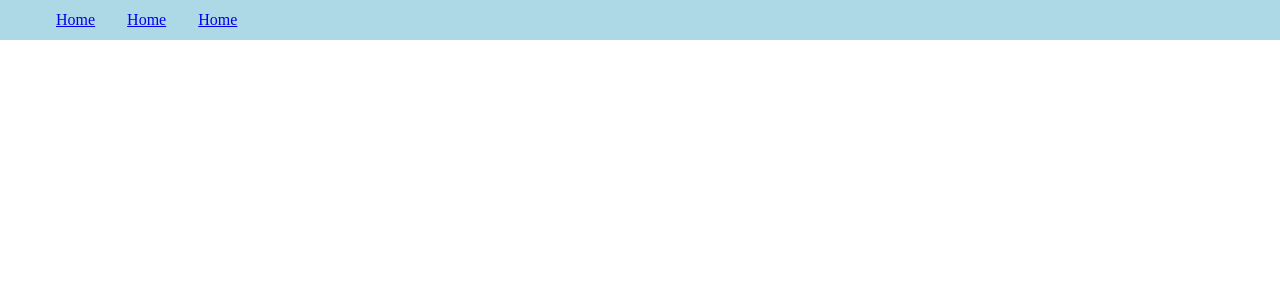
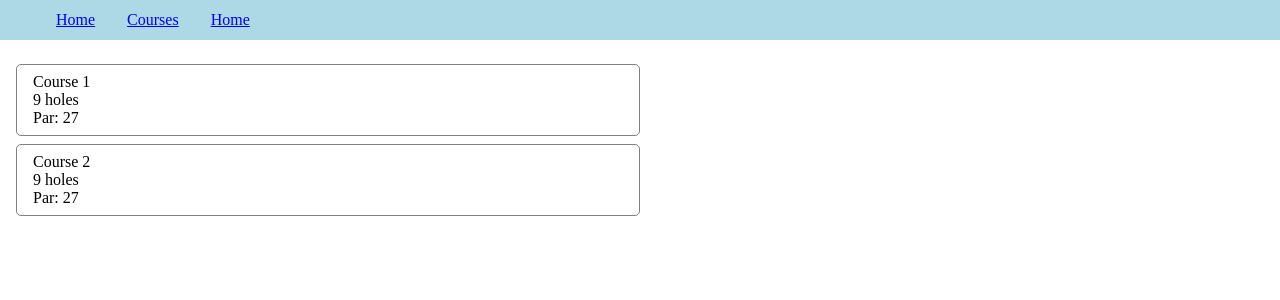
Before and after one commit to PatrickGHub/swing-tracker, a React (Create React App) app: page /courses in a window 1280 px wide. Before the commit this address had no page. Shown: the top 300 px of the page. Built offline with nearby package versions, Linux system fonts and the light colour scheme.

Commit message:
Add courses route

```diff
--- a/src/Routes.tsx
+++ b/src/Routes.tsx
@@ -1,6 +1,7 @@
 import { BrowserRouter, Route, Routes as Switch } from 'react-router-dom'
 import Navigation from './components/Navigation'
 import Home from './routes/Home'
+import Courses from './routes/Courses'
 
 const Routes = () => (
   <BrowserRouter>
@@ -10,6 +11,7 @@ const Routes = () => (
     <main>
       <Switch>
         <Route path='/' element={ <Home /> } />
+        <Route path='/courses' element={ <Courses /> } />
       </Switch>
     </main>
   </BrowserRouter>
--- a/src/components/Navigation/index.tsx
+++ b/src/components/Navigation/index.tsx
@@ -9,7 +9,7 @@ const Navigation = () => {
           <Link to='/'>Home</Link>
         </li>
         <li>
-          <Link to='/'>Home</Link>
+          <Link to='/courses'>Courses</Link>
         </li>
         <li>
           <Link to='/'>Home</Link>
--- /dev/null
+++ b/src/routes/Courses.tsx
@@ -0,0 +1,126 @@
+import { ICourseData } from '../ts/interfaces'
+import CourseCard from '../components/CourseCard'
+import '../scss/courses.scss'
+
+const Courses = () => {
+  const coursesData = [
+    {
+      name: 'Course 1',
+      holes: 9,
+      par: 27,
+      yards: 1100,
+      holesData: [
+        {
+          hole: 1,
+          yards: 101,
+          par: 3
+        },
+        {
+          hole: 2,
+          yards: 102,
+          par: 3
+        },
+        {
+          hole: 3,
+          yards: 103,
+          par: 3
+        },
+        {
+          hole: 4,
+          yards: 104,
+          par: 3
+        },
+        {
+          hole: 5,
+          yards: 105,
+          par: 3
+        },
+        {
+          hole: 6,
+          yards: 106,
+          par: 3
+        },
+        {
+          hole: 7,
+          yards: 107,
+          par: 3
+        },
+        {
+          hole: 8,
+          yards: 108,
+          par: 3
+        },
+        {
+          hole: 9,
+          yards: 109,
+          par: 3
+        },
+      ]
+    },
+    {
+      name: 'Course 2',
+      holes: 9,
+      par: 27,
+      yards: 1200,
+      holesData: [
+        {
+          hole: 1,
+          yards: 101,
+          par: 3
+        },
+        {
+          hole: 2,
+          yards: 102,
+          par: 3
+        },
+        {
+          hole: 3,
+          yards: 103,
+          par: 3
+        },
+        {
+          hole: 4,
+          yards: 104,
+          par: 3
+        },
+        {
+          hole: 5,
+          yards: 105,
+          par: 3
+        },
+        {
+          hole: 6,
+          yards: 106,
+          par: 3
+        },
+        {
+          hole: 7,
+          yards: 107,
+          par: 3
+        },
+        {
+          hole: 8,
+          yards: 108,
+          par: 3
+        },
+        {
+          hole: 9,
+          yards: 109,
+          par: 3
+        },
+      ]
+    }
+  ]
+
+  return (
+    <div className='coursesRoute'>
+      <div>
+        {coursesData.map((course: ICourseData) => (
+          <CourseCard course={course} key={course.name}/>
+        ))}
+      </div>
+    </div>
+  )
+}
+
+export default Courses
--- /dev/null
+++ b/src/scss/courses.scss
@@ -0,0 +1,4 @@
+.coursesRoute {
+  display: grid;
+  grid-template-columns: 1fr 1fr;
+}
```
